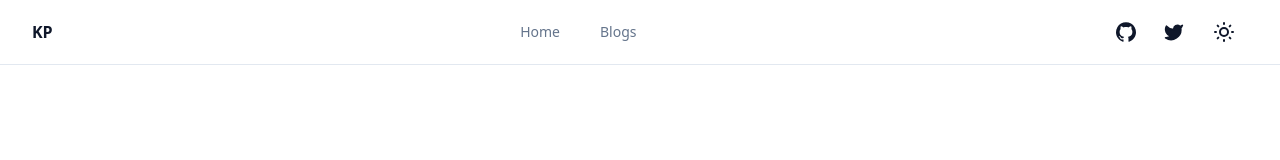
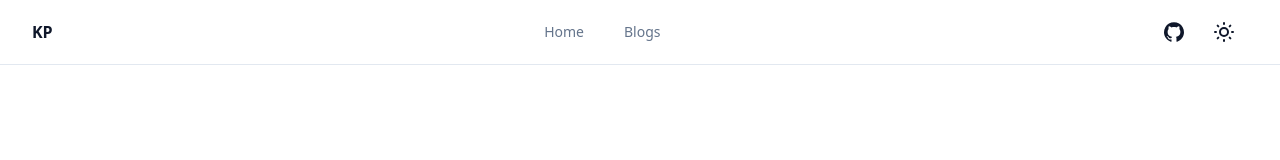
Before and after one commit to Krutik460/krutikpatel.dev, a Next.js app: page / in a window 1280 px wide. Shown: the top 160 px of the page. Built offline with nearby package versions, Linux system fonts and the light colour scheme.

Commit message:
removing twitter from header

```diff
--- a/components/SiteHeader.tsx
+++ b/components/SiteHeader.tsx
@@ -58,21 +58,6 @@
                 <span className="sr-only">GitHub</span>
               </div>
             </Link>
-            <Link
-              href={siteConfig.links.twitter}
-              target="_blank"
-              rel="noreferrer"
-            >
-              <div
-                className={buttonVariants({
-                  size: "sm",
-                  variant: "ghost",
-                })}
-              >
-                <Icons.twitter className="h-5 w-5 fill-current" />
-                <span className="sr-only">Twitter</span>
-              </div>
-            </Link>
             <ThemeToggle />
           </nav>
         </div>
```
